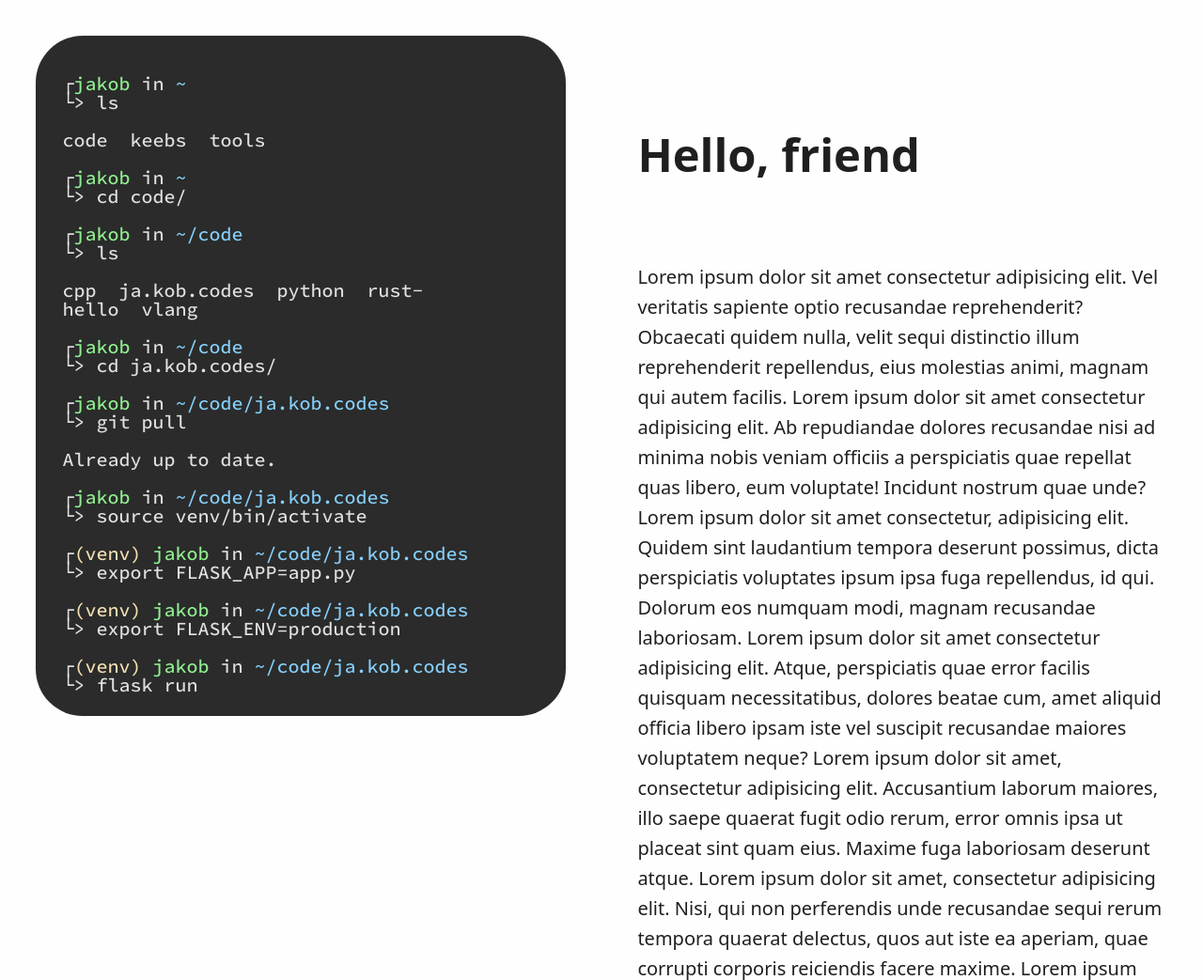
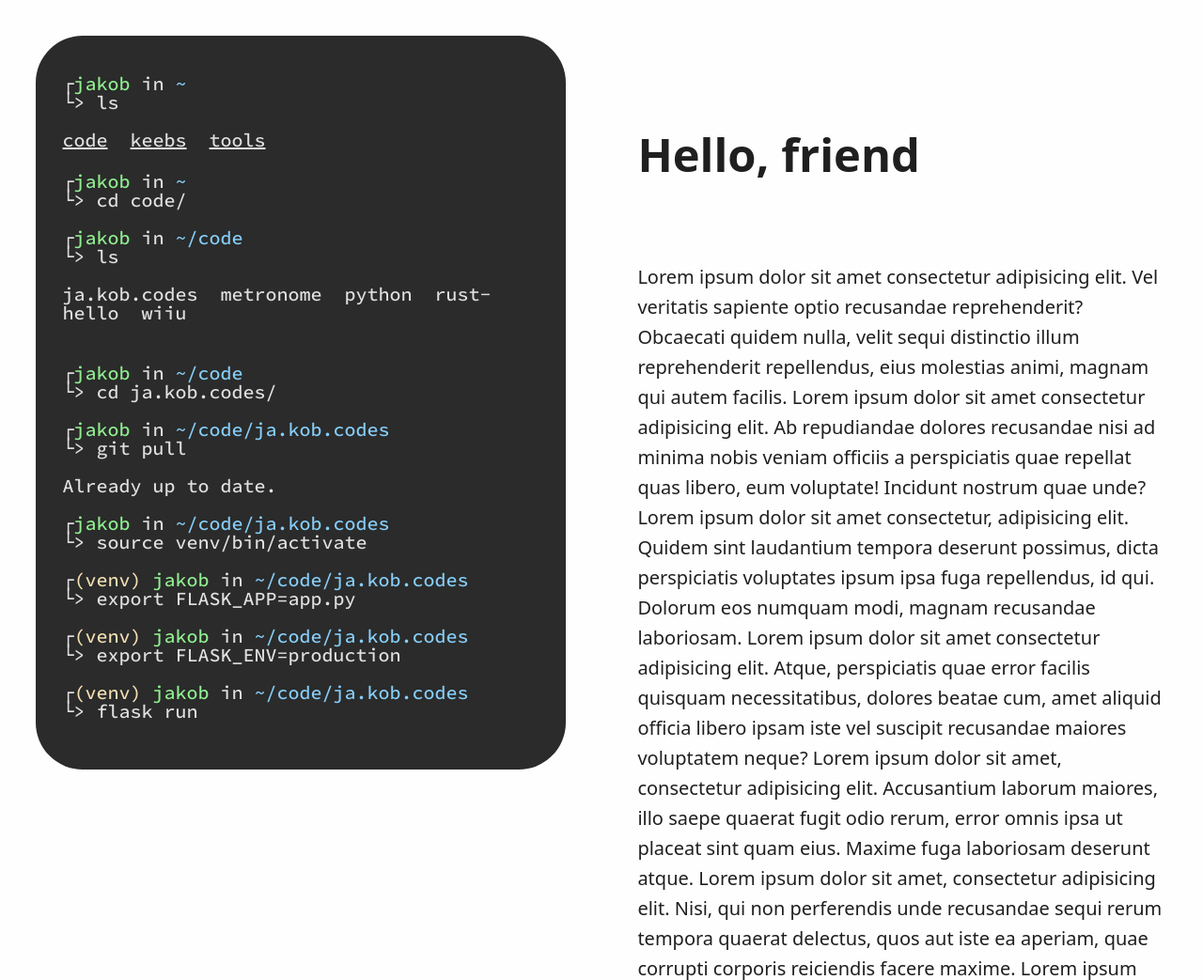
Before and after one commit to jakobkg/ja.kob.codes, a Flask app: template templates/landingpage.html in a window 1280 px wide. Shown: the top 1043 px of the page at 94% size. Run offline with Flask 2, Linux system fonts and the light colour scheme; the template is opened without the code that fills it, so the values that code supplies are empty.

Commit message:
Add favicon, beginnings of dynamic design with JS

```diff
--- a/app.py
+++ b/app.py
@@ -2,7 +2,7 @@ from flask import Flask, render_template, redirect
 
 app = Flask(__name__)
 
-app.config['SERVER_NAME'] = 'kob.codes'
+app.config['SERVER_NAME'] = 'kob.local:5000'
 
 @app.route('/', subdomain='ja')
 def landing():
@@ -10,7 +10,7 @@ def landing():
 
 @app.route('/')
 def send_to_landing():
-    return redirect('http://ja.kob.codes/')
+    return redirect('http://ja.kob.local:5000/')
 
 if __name__ == '__main__':
     app.run()
--- a/static/css/landingpage.css
+++ b/static/css/landingpage.css
@@ -44,9 +44,17 @@ span.venv {
     color: #E0E0E0;
 }
 
+.left-side-content a {
+    color: #E0E0E0;
+}
+
+.console p {
+    color: #E0E0E0;
+}
+
 .static-wrapper {
     position: fixed;
-    display: flex;
+    /*display: flex;*/
     right: 50%;
     height: 100%;
     /*align-items: center;
--- /dev/null
+++ b/static/js/landingpage.js
@@ -0,0 +1,80 @@
+function cdCode() {
+    var x = document.getElementById("layer1");
+    x.innerHTML =`
+    <p>
+        ┌<span class="username">jakob</span> in <span class="directory">~</span><br>
+        └> cd code/<br><br>
+        ┌<span class="username">jakob</span> in <span class="directory">~/code</span><br>
+        └> ls<br><br>
+        <a class="btn ja.kob.codes" onclick="cdThisSite()">ja.kob.codes</a>&nbsp;
+        <a class="btn metronome" onclick="cdMetronome()">metronome</a>&nbsp;
+        python&nbsp;
+        rust-hello&nbsp;
+        vlang&nbsp;
+        wiiu<br><br>
+    </p>
+    <div id="layer2"></div>
+    `;
+  }
+
+function cdKeebs() {
+    var x = document.getElementById("layer1");
+    x.innerHTML =`
+    <p>
+        ┌<span class="username">jakob</span> in <span class="directory">~</span><br>
+        └> cd keebs/<br><br>
+        ┌<span class="username">jakob</span> in <span class="directory">~/keebs</span><br>
+        └> ls<br><br>
+        This directory is empty.<br><br>
+    </p>
+    `;
+  }
+
+function cdTools() {
+    var x = document.getElementById("layer1");
+    x.innerHTML =`
+    <p>
+        ┌<span class="username">jakob</span> in <span class="directory">~</span><br>
+        └> cd tools/<br><br>
+        ┌<span class="username">jakob</span> in <span class="directory">~/tools</span><br>
+        └> ls<br><br>
+        This directory is empty.<br><br>
+    </p>
+    `;
+  }
+
+function cdThisSite() {
+    var x = document.getElementById("layer2");
+    x.innerHTML =`
+    <p>
+        ┌<span class="username">jakob</span> in <span class="directory">~/code</span><br>
+        └> cd ja.kob.codes/<br><br>
+        ┌<span class="username">jakob</span> in <span class="directory">~/code/ja.kob.codes</span><br>
+        └> ls<br><br>
+        app.py&nbsp;
+        LICENSE&nbsp;
+        __pycache__&nbsp;
+        requirements.txt&nbsp;
+        static&nbsp;
+        templates&nbsp;
+        venv<br><br>
+    </p>
+    `;
+  }
+
+function cdMetronome() {
+    var x = document.getElementById("layer2");
+    x.innerHTML =`
+    <p>
+        ┌<span class="username">jakob</span> in <span class="directory">~/code</span><br>
+        └> cd metronome/<br><br>
+        ┌<span class="username">jakob</span> in <span class="directory">~/code/metronome</span><br>
+        └> ls<br><br>
+        CMakeLists.txt&nbsp;
+        conanfile.txt&nbsp;
+        README.md&nbsp;
+        snd&nbsp;
+        src<br><br>
+    </p>
+    `;
+  }
--- a/templates/landingpage.html
+++ b/templates/landingpage.html
@@ -3,26 +3,35 @@
   <head>
     <title>ja.kob.codes</title>
     <meta name="viewport" content="width=device-width, initial-scale=1.0">
+    <link rel="shortcut icon" href="{{ url_for('static', filename='icon.ico') }}">
     <link rel="stylesheet" href="{{ url_for('static', filename='css/main.css') }}">
     <link rel="stylesheet" href="{{ url_for('static', filename='css/landingpage.css') }}">
+    <script type=text/javascript src="{{ url_for('static', filename='js/landingpage.js') }}"></script>
     <link href="https://fonts.googleapis.com/css2?family=Source+Code+Pro:wght@500&display=swap" rel="stylesheet">
   </head>
   <body>
     <div class="container">
       <div class="wrapper static-wrapper rounded-corners">
         <div class="left-side-content rounded-corners">
-          <!---<h1>🚧🚨👷‍♀️🚨🚧</h1>
-          <h1>UNDER CONSTRUCTION</h1>
-          <h1>🚧🚨👷‍♂️🚨🚧</h1>--->
           <p>
             ┌<span class="username">jakob</span> in <span class="directory">~</span><br>
             └> ls<br><br>
-            code&nbsp;&nbsp;keebs&nbsp;&nbsp;tools<br><br>
+            <a class="btn code" onclick="cdCode()">code</a>&nbsp;
+            <a class="btn keebs" onclick="cdKeebs()">keebs</a>&nbsp;
+            <a class="btn tools" onclick="cdTools()">tools</a><br>
+            <div id="layer1" class="console">
+              <p>
                 ┌<span class="username">jakob</span> in <span class="directory">~</span><br>
                 └> cd code/<br><br>
                 ┌<span class="username">jakob</span> in <span class="directory">~/code</span><br>
                 └> ls<br><br>
-            cpp&nbsp;&nbsp;ja.kob.codes&nbsp;&nbsp;python&nbsp;&nbsp;rust-hello&nbsp;&nbsp;vlang<br><br>
+                ja.kob.codes&nbsp;
+                metronome&nbsp;
+                python&nbsp;
+                rust-hello&nbsp;
+                wiiu<br><br>
+                <div id="layer2">
+                  <p>
                     ┌<span class="username">jakob</span> in <span class="directory">~/code</span><br>
                     └> cd ja.kob.codes/<br><br>
                     ┌<span class="username">jakob</span> in <span class="directory">~/code/ja.kob.codes</span><br>
@@ -36,6 +45,10 @@
                     └> export FLASK_ENV=production<br><br>
                     ┌<span class="venv">(venv)</span> <span class="username">jakob</span> in <span class="directory">~/code/ja.kob.codes</span><br>
                     └> flask run<br>
+                  </p>
+                </div>
+              </p>
+            </div>
           </p>
         </div>
       </div>
```
Also changed, not shown: static/icon.ico (added). Lines whose indentation alone changed are shown as unchanged.
